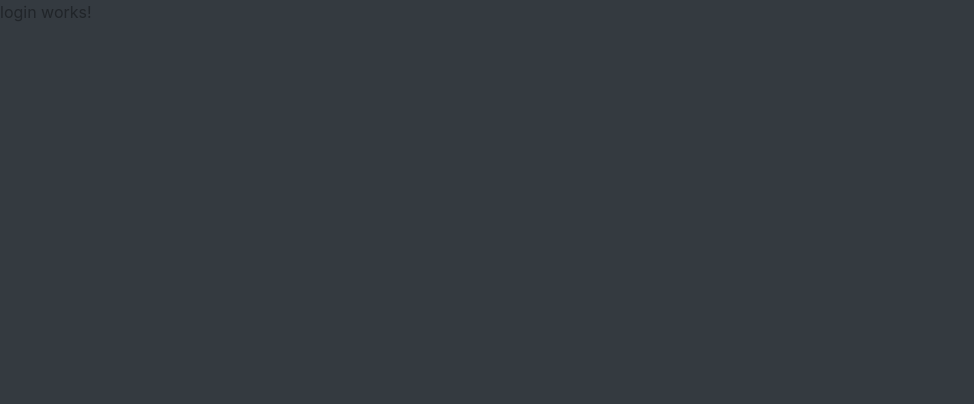
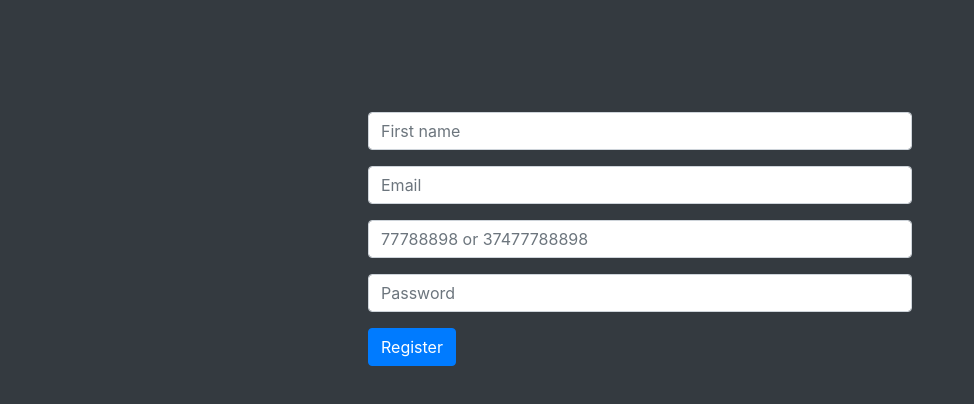
Before and after one commit to Zoregh/Registration, an Angular app: page / in a window 1280 px wide. Shown: the top 404 px of the page, without its empty margins (0-974 px from the left). Built offline with nearby package versions, Linux system fonts and the light colour scheme.

Commit message:
added input form

```diff
--- a/src/app/Components/login/login.component.html
+++ b/src/app/Components/login/login.component.html
@@ -1,3 +1,19 @@
-<p>
-  login works!
-</p>
+<form class="needs-validation w-50 mx-auto mt-5 p-5" validate>
+  <div class="mt-3">
+      <input type="text" class="form-control" placeholder="First name" name="name" required>
+  </div>
+  <div class="mt-3">
+      <input type="email" class="form-control" id="inputEmail" placeholder="Email" name="email" required>
+  </div>
+  <div class="mt-3">
+      <input type="tel" class="form-control" id="inputTel" placeholder="77788898 or 37477788898" name="tel" minlength="8" maxlength="11" required>
+      <!-- <input type="phone" class="form-control" placeholder="Phone" aria-label="phone" aria-describedby="basic-addon2" required> -->
+      <!-- <input name="phone" class="form-control" id="inputPhone" type="text" placeholder="Phone" required> -->
+  </div>
+  <div class="mt-3">
+      <input type="password" class="form-control" id="inputPassword" placeholder="Password" name="password" required
+          minlength="8" maxlength="17">
+  </div>
+
+  <button type="submit" class="btn btn-primary mt-3">Register</button>
+</form>
```
